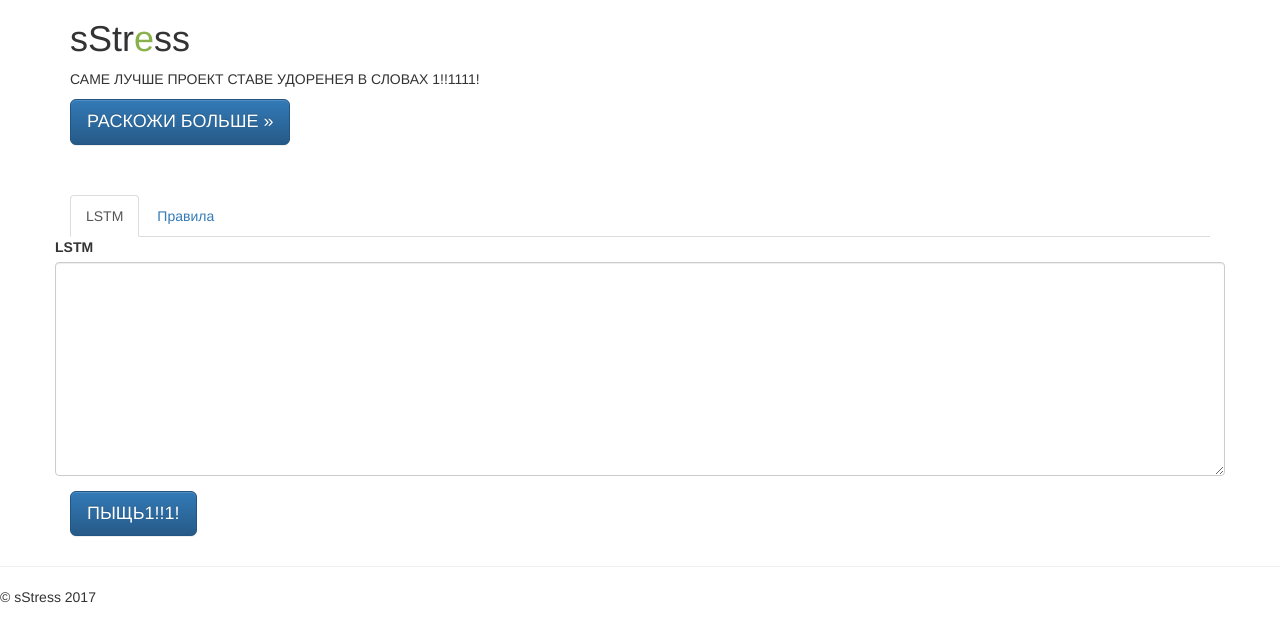
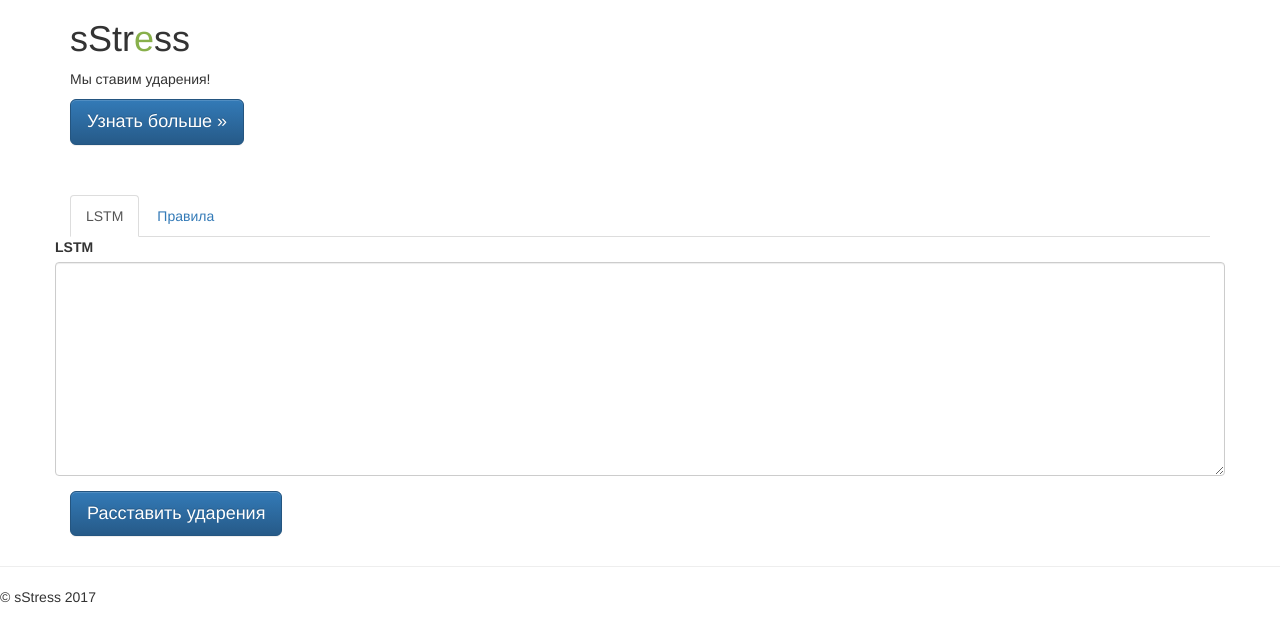
Before and after one commit to 501Good/sStress, a Flask app: page / in a window 1280 px wide. Shown: the part 51-693 px from the top of the page. Run offline with Flask 2, Linux system fonts and the light colour scheme; some libraries are stand-ins or nearby versions.

Commit message:
Add files via upload

```diff
--- a/templates/index.html
+++ b/templates/index.html
@@ -50,8 +50,8 @@
     <!-- Main jumbotron for a primary marketing message or call to action -->
       <div class="container">
         <h1>sStr<font color="#88B04B">e</font>ss</h1>
-        <p>САМЕ ЛУЧШЕ ПРОЕКТ СТАВЕ УДОРЕНЕЯ В СЛОВАХ 1!!1111!</p>
-        <p><a class="btn btn-primary btn-lg" href="#" role="button">РАСКОЖИ БОЛЬШЕ &raquo;</a></p>
+        <p>Мы ставим ударения!</p>
+        <p><a class="btn btn-primary btn-lg" href="#" role="button">Узнать больше &raquo;</a></p>
       </div>
     </div>
 
@@ -81,7 +81,7 @@
            </div>
         </div>
       </div>
-      <p><a class="btn btn-primary btn-lg pushme" href="#" role="button">ПЫЩЬ1!!1!</a></p>
+      <p><a class="btn btn-primary btn-lg pushme" href="#" role="button">Расставить ударения</a></p>
       </div>
 
       <hr>
```
